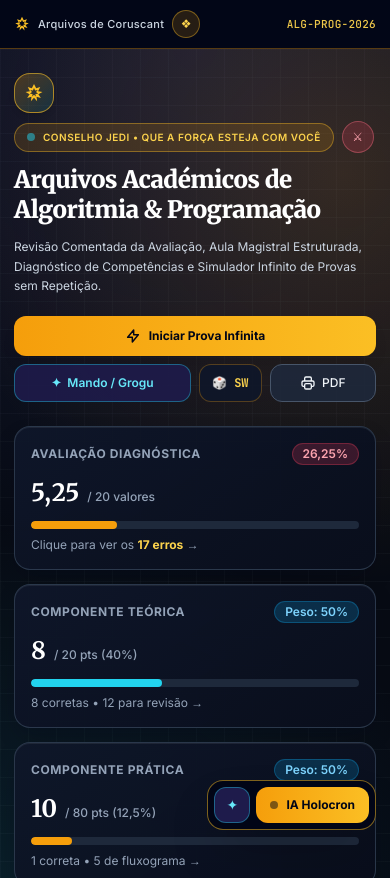
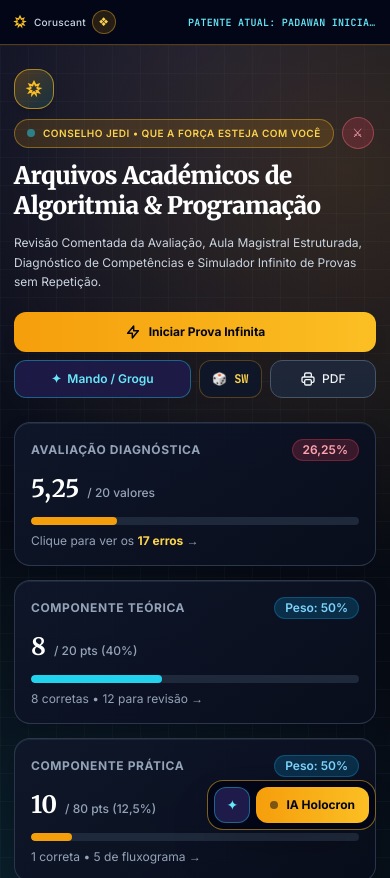
Before and after one commit to FilipeMenezesROD/algoritimia, a plain HTML site: page index.html in a window 390 px wide. Shown: the top 878 px of the page. Drawn offline with nearby package versions, Linux system fonts and the light colour scheme.

Commit message:
Refactor HTML structure for improved clarity and responsiveness

```diff
--- a/index.html
+++ b/index.html
@@ -103,7 +103,6 @@
             box-shadow: 0 0 12px rgba(251, 191, 36, 0.6);
         }
 
-        /* Dock dedicado ao IA Holocron para Android / Mobile / Desktop */
         .holocron-dock {
             bottom: calc(0.875rem + env(safe-area-inset-bottom, 0px));
             right: calc(0.875rem + env(safe-area-inset-right, 0px));
@@ -170,7 +169,6 @@
             </form>
         </div>
 
-        <!-- Barra Flutuante Compacta no Canto Inferior Direito -->
         <div class="inline-flex items-center gap-1.5 p-1.5 rounded-2xl bg-slate-950/95 border border-amber-400/50 shadow-2xl backdrop-blur-md">
             <button type="button" onclick="triggerRandomStarWarsEgg('holocron_orb')" class="sw-easter-spot w-9 h-9 rounded-xl bg-indigo-950 hover:bg-indigo-900 text-cyan-300 border border-cyan-400/40 text-sm" title="Ponto Aleatório da Galáxia">
                 ✦
@@ -182,24 +180,24 @@
         </div>
     </div>
 
-    <!-- Barra Superior Institucional -->
+    <!-- Barra Superior Institucional (Patente Visível em Mobile e Desktop) -->
     <div class="bg-slate-950 text-white border-b border-amber-500/35">
-        <div class="max-w-6xl mx-auto px-3.5 sm:px-6 lg:px-8 py-2.5 flex items-center justify-between gap-2 text-[11px] sm:text-xs font-medium tracking-wide uppercase text-slate-300">
-            <div class="flex items-center gap-2 min-w-0 flex-1">
-                <button type="button" onclick="triggerForceBlessing()" class="flex items-center gap-2 hover:text-amber-300 transition-colors cursor-pointer text-left min-w-0" title="Clique para invocar a Força">
+        <div class="max-w-6xl mx-auto px-3 sm:px-6 lg:px-8 py-2.5 flex items-center justify-between gap-2 text-[10px] sm:text-xs font-medium tracking-wide uppercase text-slate-300">
+            <div class="flex items-center gap-1.5 sm:gap-2 min-w-0 shrink">
+                <button type="button" onclick="triggerForceBlessing()" class="flex items-center gap-1.5 hover:text-amber-300 transition-colors cursor-pointer text-left min-w-0" title="Clique para invocar a Força">
                     <svg class="w-4 h-4 text-amber-400 shrink-0" viewBox="0 0 64 64" fill="currentColor" aria-hidden="true">
                         <path d="M32 3L25 17L12 13L19 26L5 29L18 36L10 48L24 44L22 58L32 47L42 58L40 44L54 48L46 36L59 29L45 26L52 13L39 17L32 3ZM32 15L36 24L45 22L39 29L46 34L37 35L39 44L32 38L25 44L27 35L18 34L25 29L19 22L28 24L32 15Z"/>
                     </svg>
-                    <span class="truncate">Arquivos de Coruscant</span>
+                    <span class="truncate max-w-[92px] sm:max-w-none">Coruscant</span>
                 </button>
-                <button type="button" onclick="triggerRandomStarWarsEgg('topbar_beacon')" class="sw-easter-spot w-7 h-7 rounded-full bg-amber-500/15 text-amber-300 border border-amber-400/40 text-xs" title="Sinal Aleatório de Tatooine / Mandalore">
+                <button type="button" onclick="triggerRandomStarWarsEgg('topbar_beacon')" class="sw-easter-spot w-6 h-6 sm:w-7 sm:h-7 rounded-full bg-amber-500/15 text-amber-300 border border-amber-400/40 text-xs" title="Sinal Aleatório de Tatooine / Mandalore">
                     ❖
                 </button>
             </div>
-            <div class="font-mono text-amber-300/95 flex items-center gap-2 shrink-0">
-                <button type="button" onclick="switchMainTab('simulator')" class="hover:underline cursor-pointer">ALG-PROG-2026</button>
-                <span class="hidden sm:inline text-slate-600">|</span>
-                <button type="button" onclick="cycleRankPreview()" id="header-current-rank" class="hidden sm:inline text-cyan-300 hover:text-amber-300 transition-colors cursor-pointer" title="Clique para inspecionar as patentes Jedi">PATENTE ATUAL: PADAWAN INICIANTE</button>
+            <div class="font-mono text-amber-300/95 flex items-center gap-1.5 sm:gap-2 min-w-0">
+                <button type="button" onclick="switchMainTab('simulator')" class="hidden md:inline hover:underline cursor-pointer shrink-0">ALG-PROG-2026</button>
+                <span class="hidden md:inline text-slate-600">|</span>
+                <button type="button" onclick="cycleRankPreview()" id="header-current-rank" class="inline text-cyan-300 hover:text-amber-300 transition-colors cursor-pointer truncate max-w-[190px] sm:max-w-none font-semibold" title="Clique para inspecionar as patentes Jedi">PATENTE ATUAL: PADAWAN INICIANTE</button>
             </div>
         </div>
     </div>
```
